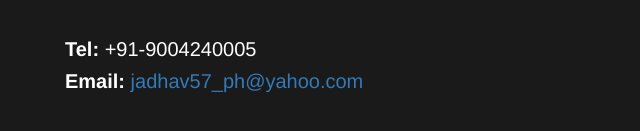
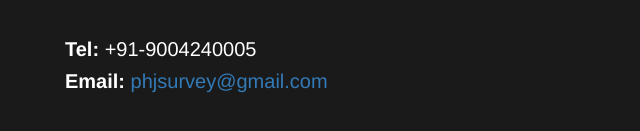
Before and after one commit to phjsurvey/phjsurvey.github.io, a plain HTML site: page index.html in a window 1280 px wide. Shown: the part 4208-4339 px from the top of the page, 0-640 px from the left. Drawn offline with nearby package versions, Linux system fonts and the light colour scheme; a web font is replaced by a local one.

Commit message:
Changed email address

```diff
--- a/index.html
+++ b/index.html
@@ -242,7 +242,7 @@
 				<hr>
 			</div>
 			<div class="row">
-				<div class="contact-text">Plot No-74/02, Neelkanth Villa<br>Sector-12, Vashi<br>Navi Mumbai -400703<br><br><b>Tel:</b> +91-9004240005<br><b>Email:</b> <a href="mailto:jadhav57_ph@yahoo.com">jadhav57_ph@yahoo.com</a></div>
+				<div class="contact-text">Plot No-74/02, Neelkanth Villa<br>Sector-12, Vashi<br>Navi Mumbai -400703<br><br><b>Tel:</b> +91-9004240005<br><b>Email:</b> <a href="mailto:phjsurvey@gmail.com">phjsurvey@gmail.com</a></div>
 			</div>
 		</div>
 	</section>
```
